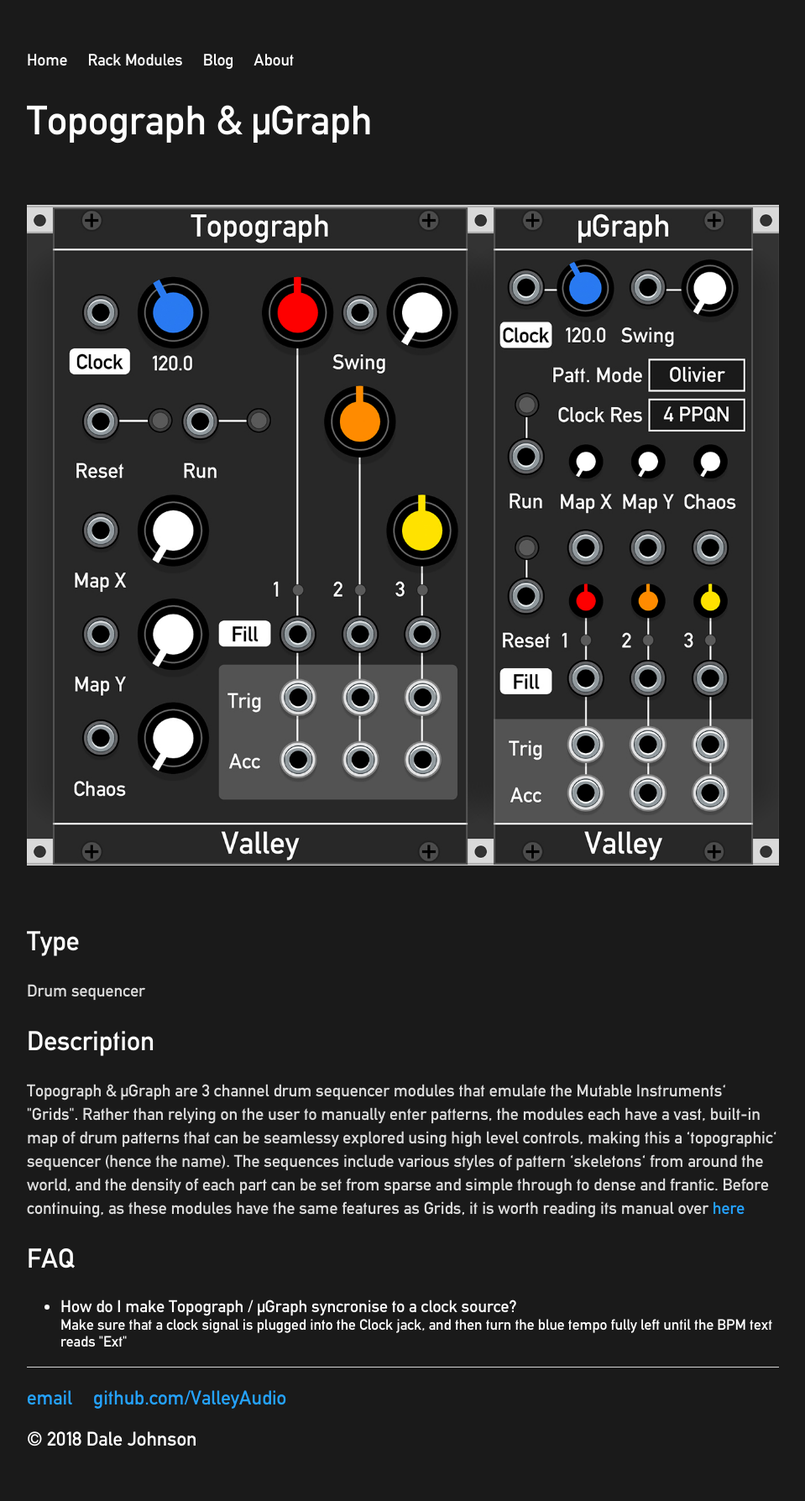
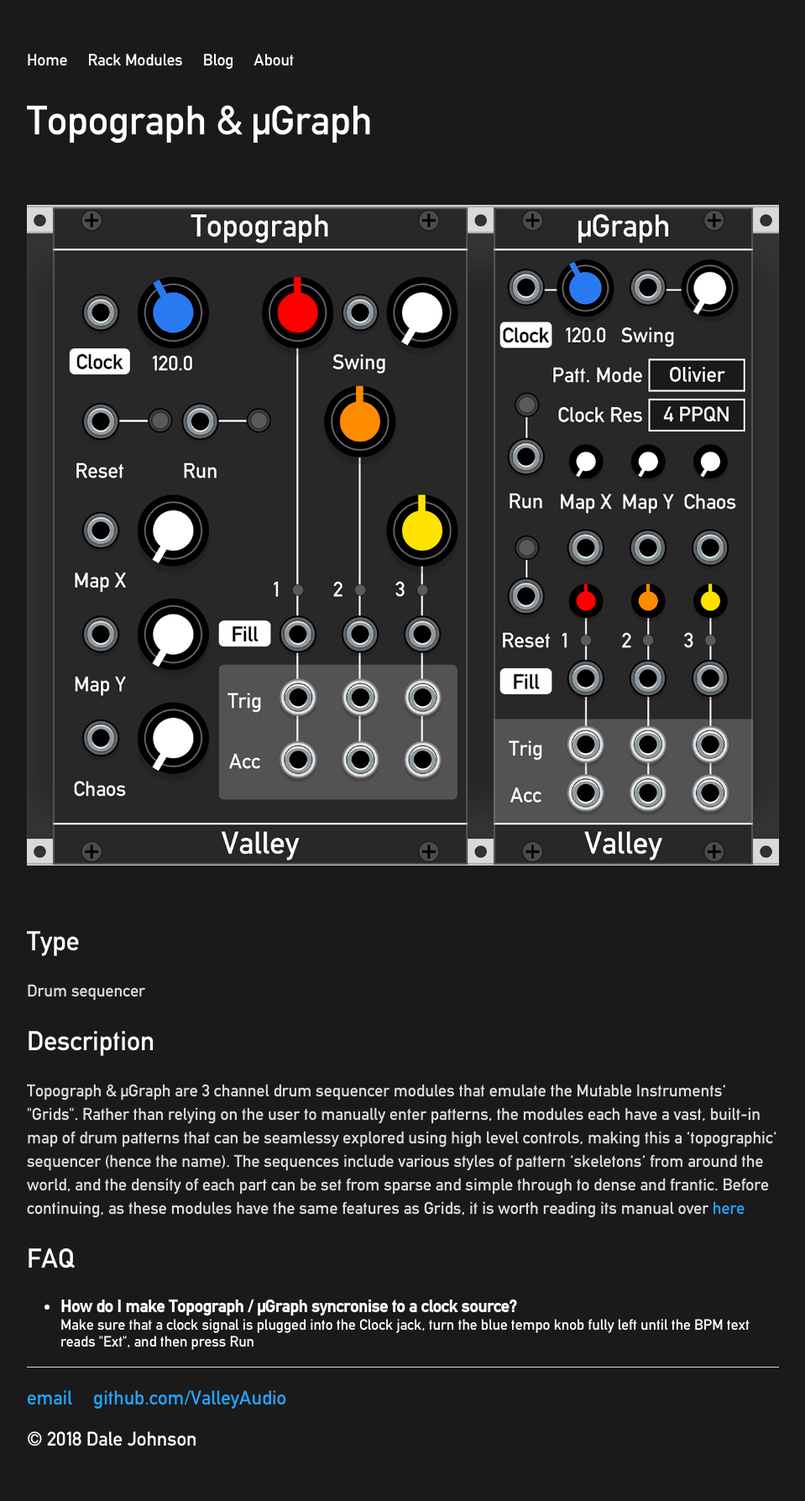
Before and after one commit to ValleyAudio/ValleyAudio.github.io, a Jekyll site: the page built from rack/topograph/topograph.html, in a window 1280 px wide. Shown: the whole page at 84% size, without its empty margins (160-1119 px from the left). Built offline with Jekyll 4.4.1, drawn with Linux system fonts in a browser that asks for light colours.

Commit message:
Bolden faq questions

```diff
--- a/rack/topograph/topograph.html
+++ b/rack/topograph/topograph.html
@@ -14,8 +14,8 @@
         Topograph & µGraph are 3 channel drum sequencer modules that emulate the Mutable Instruments' "Grids". Rather than relying on the user to manually enter patterns, the modules each have a vast, built-in map of drum patterns that can be seamlessy explored using high level controls, making this a 'topographic' sequencer (hence the name). The sequences include various styles of pattern 'skeletons' from around the world, and the density of each part can be set from sparse and simple through to dense and frantic. Before continuing, as these modules have the same features as Grids, it is worth reading its manual over <a href="https://mutable-instruments.net/modules/grids/manual/">here</a>
         <h2>FAQ</h2>
         <ul>
-            <li style="font-size: 1.25em">How do I make Topograph / µGraph syncronise to a clock source?</li>
-            <li style="list-style:none">Make sure that a clock signal is plugged into the Clock jack, and then turn the blue tempo fully left until the BPM text reads "Ext"</li>
+            <li style="font-size: 1.25em; font-weight:bold;">How do I make Topograph / µGraph syncronise to a clock source?</li>
+            <li style="list-style:none">Make sure that a clock signal is plugged into the Clock jack, turn the blue tempo knob fully left until the BPM text reads "Ext", and then press Run</li>
         </ul>
     </p>
 </div><!-- /.topograph -->
```
